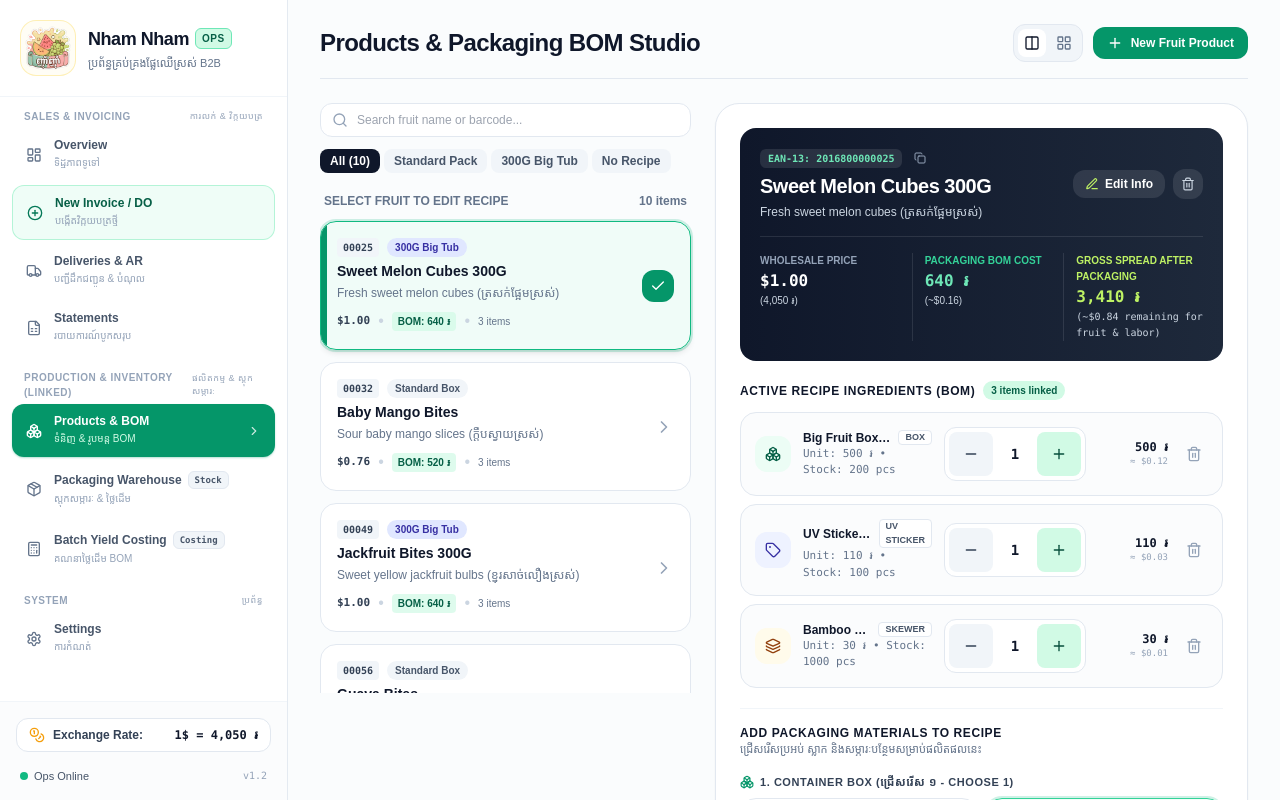
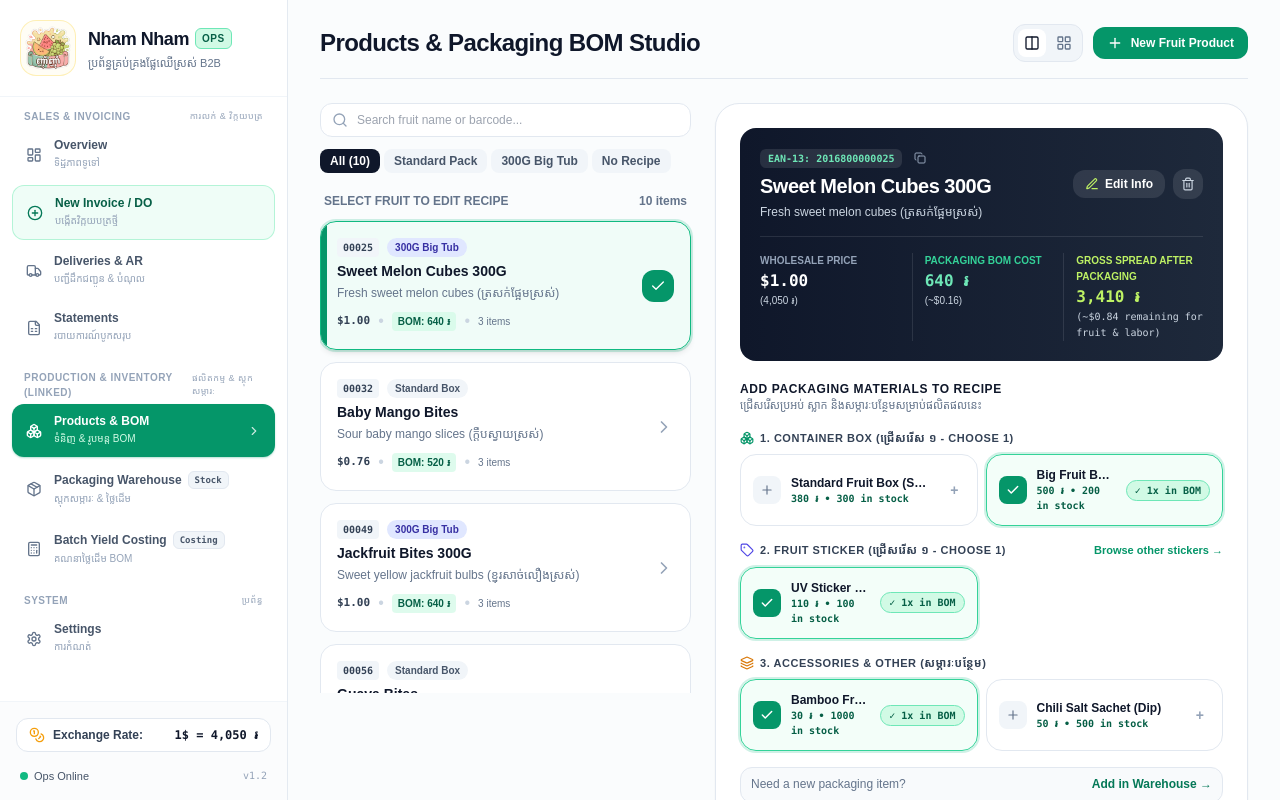
Before and after one commit to Swordsman1313/NhamSystem, a Next.js app: page /products in a window 1280 px wide. Shown: the top 800 px of the page. Built offline with nearby package versions, Linux system fonts and the light colour scheme; a web font is replaced by a local one.

Commit message:
refactor(products): remove redundant active recipe ingredients list in favor of categorized slots

```diff
--- a/app/products/page.tsx
+++ b/app/products/page.tsx
@@ -1029,119 +1029,8 @@ export default function ProductBOMBuilderPage() {
                       </div>
                     </div>
 
-                    {/* Active Recipe Ingredients List */}
-                    <div className="space-y-3">
-                      <div className="flex items-center space-x-2">
-                        <h3 className="text-xs font-black text-slate-900 uppercase tracking-wider">
-                          Active Recipe Ingredients (BOM)
-                        </h3>
-                        <span className="px-2 py-0.5 rounded-full bg-emerald-100 text-emerald-800 text-[10px] font-bold">
-                          {selectedProduct.bom?.length || 0} items linked
-                        </span>
-                      </div>
-
-                      {/* Ingredients Cards */}
-                      {selectedProduct.bom && selectedProduct.bom.length > 0 ? (
-                        <div className="space-y-2">
-                          {selectedProduct.bom.map((bom) => {
-                            const pkg = packagingMap.get(bom.packagingItemId);
-                            const badge = pkg ? getCategoryBadge(pkg.category) : null;
-                            const lineTotalKHR = (pkg?.unitCostKHR || 0) * bom.quantity;
-
-                            return (
-                              <div
-                                key={bom.packagingItemId}
-                                className="p-3.5 rounded-2xl border border-slate-200 bg-slate-50/50 hover:bg-slate-50 flex items-center justify-between gap-3 transition"
-                              >
-                                <div className="flex items-center space-x-3 min-w-0 flex-1">
-                                  <div
-                                    className={`w-9 h-9 rounded-xl flex items-center justify-center shrink-0 ${
-                                      badge ? badge.bg : 'bg-slate-200 text-slate-700'
-                                    }`}
-                                  >
-                                    {badge ? <badge.icon className="w-4 h-4" /> : <Package className="w-4 h-4" />}
-                                  </div>
-                                  <div className="min-w-0">
-                                    <div className="flex items-center space-x-2">
-                                      <span className="font-extrabold text-xs text-slate-900 truncate">
-                                        {pkg ? pkg.name : bom.packagingItemId}
-                                      </span>
-                                      {badge && (
-                                        <span className="text-[9px] font-bold px-1.5 py-0.2 rounded uppercase bg-white border border-slate-200 text-slate-600">
-                                          {badge.label}
-                                        </span>
-                                      )}
-                                    </div>
-                                    <div className="text-[11px] text-slate-500 font-mono">
-                                      Unit: {formatKHR(pkg?.unitCostKHR || 0)} • Stock: {pkg?.onHand || 0} pcs
-                                    </div>
-                                  </div>
-                                </div>
-
-                                {/* Stepper & Line Total & Delete */}
-                                <div className="flex items-center space-x-3 shrink-0">
-                                  {/* Stepper with 44px x 44px Touch Targets for Food Prep */}
-                                  <div className="flex items-center space-x-1.5 bg-white border border-slate-200 p-1 rounded-xl shadow-2xs">
-                                    <button
-                                      type="button"
-                                      onClick={() => handleAdjustItemQty(bom.packagingItemId, -1)}
-                                      className="w-11 h-11 min-w-[44px] min-h-[44px] rounded-lg bg-slate-100 hover:bg-slate-200 text-slate-700 flex items-center justify-center font-bold transition text-base active:scale-95 touch-manipulation"
-                                      title="Decrease quantity"
-                                      aria-label="Decrease quantity"
-                                    >
-                                      <Minus className="w-4 h-4" />
-                                    </button>
-                                    <span className="w-8 text-center font-mono font-black text-sm text-slate-900">
-                                      {bom.quantity}
-                                    </span>
-                                    <button
-                                      type="button"
-                                      onClick={() => handleAdjustItemQty(bom.packagingItemId, 1)}
-                                      className="w-11 h-11 min-w-[44px] min-h-[44px] rounded-lg bg-emerald-100 hover:bg-emerald-200 text-emerald-900 flex items-center justify-center font-bold transition text-base active:scale-95 touch-manipulation"
-                                      title="Increase quantity"
-                                      aria-label="Increase quantity"
-                                    >
-                                      <Plus className="w-4 h-4" />
-                                    </button>
-                                  </div>
-
-                                  {/* Line Total */}
-                                  <div className="text-right min-w-[70px]">
-                                    <div className="font-mono font-bold text-xs text-slate-900">
-                                      {formatKHR(lineTotalKHR)}
-                                    </div>
-                                    <div className="font-mono text-[9px] text-slate-400">
-                                      ≈ {formatUSD(lineTotalKHR / exchangeRate)}
-                                    </div>
-                                  </div>
-
-                                  {/* Delete Item */}
-                                  <button
-                                    type="button"
-                                    onClick={() => handleRemoveFromBOM(bom.packagingItemId)}
-                                    className="p-1.5 rounded-lg text-slate-400 hover:text-red-600 hover:bg-red-50 transition"
-                                    title="Remove from recipe"
-                                  >
-                                    <Trash2 className="w-4 h-4" />
-                                  </button>
-                                </div>
-                              </div>
-                            );
-                          })}
-                        </div>
-                      ) : (
-                        <div className="p-8 rounded-2xl border-2 border-dashed border-slate-200 text-center space-y-2">
-                          <Package className="w-8 h-8 text-slate-300 mx-auto" />
-                          <div className="text-xs font-bold text-slate-700">No Packaging Materials in Recipe</div>
-                          <p className="text-[11px] text-slate-400 font-khmer">
-                            ចុចជ្រើសរើសសម្ភារៈខាងក្រោមដើម្បីបញ្ចូលទៅក្នុងរូបមន្ត
-                          </p>
-                        </div>
-                      )}
-                    </div>
-
-                    {/* Add More Packaging Materials Picker */}
-                    <div className="pt-4 border-t border-slate-100 space-y-4">
+                    {/* Packaging Materials Slots & Recipe Builder */}
+                    <div className="space-y-4">
                       <div>
                         <h4 className="text-xs font-black text-slate-900 uppercase tracking-wider">
                           Add Packaging Materials to Recipe
```
